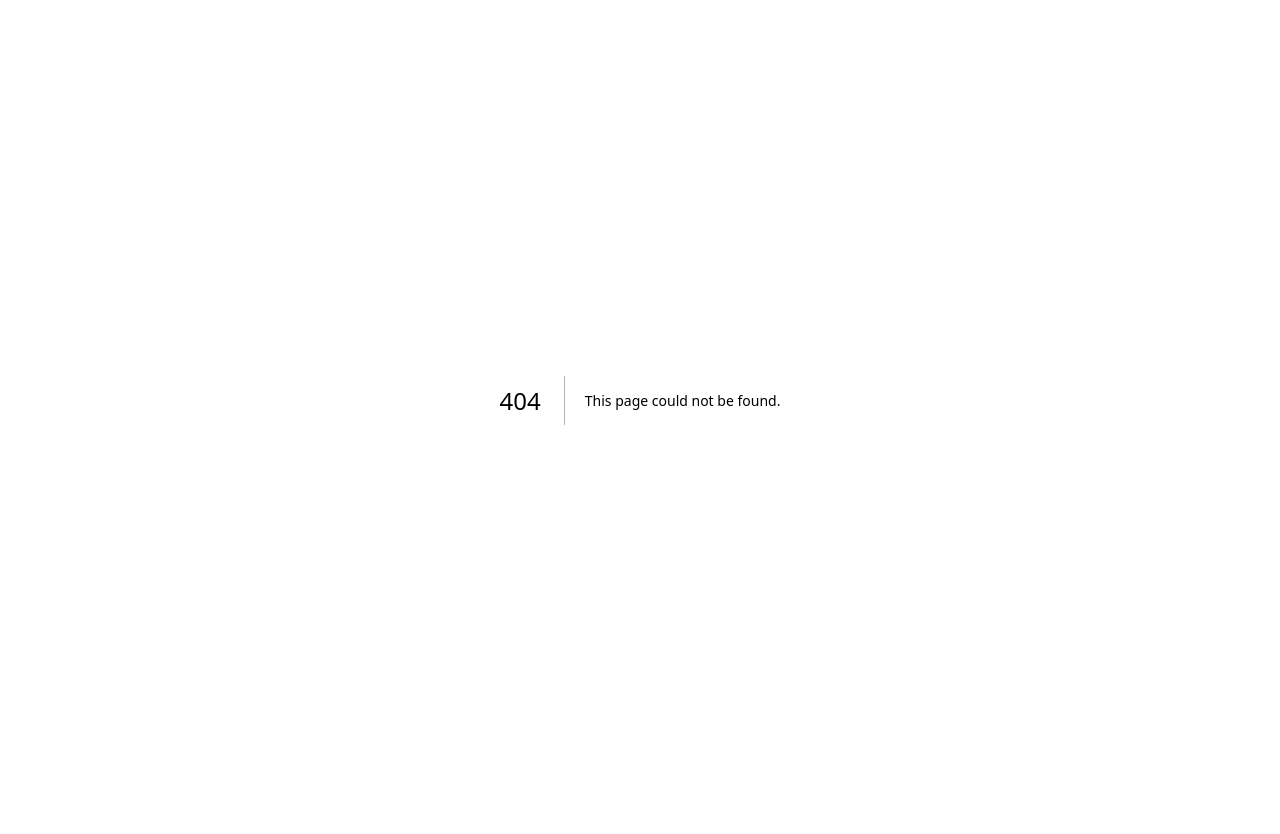
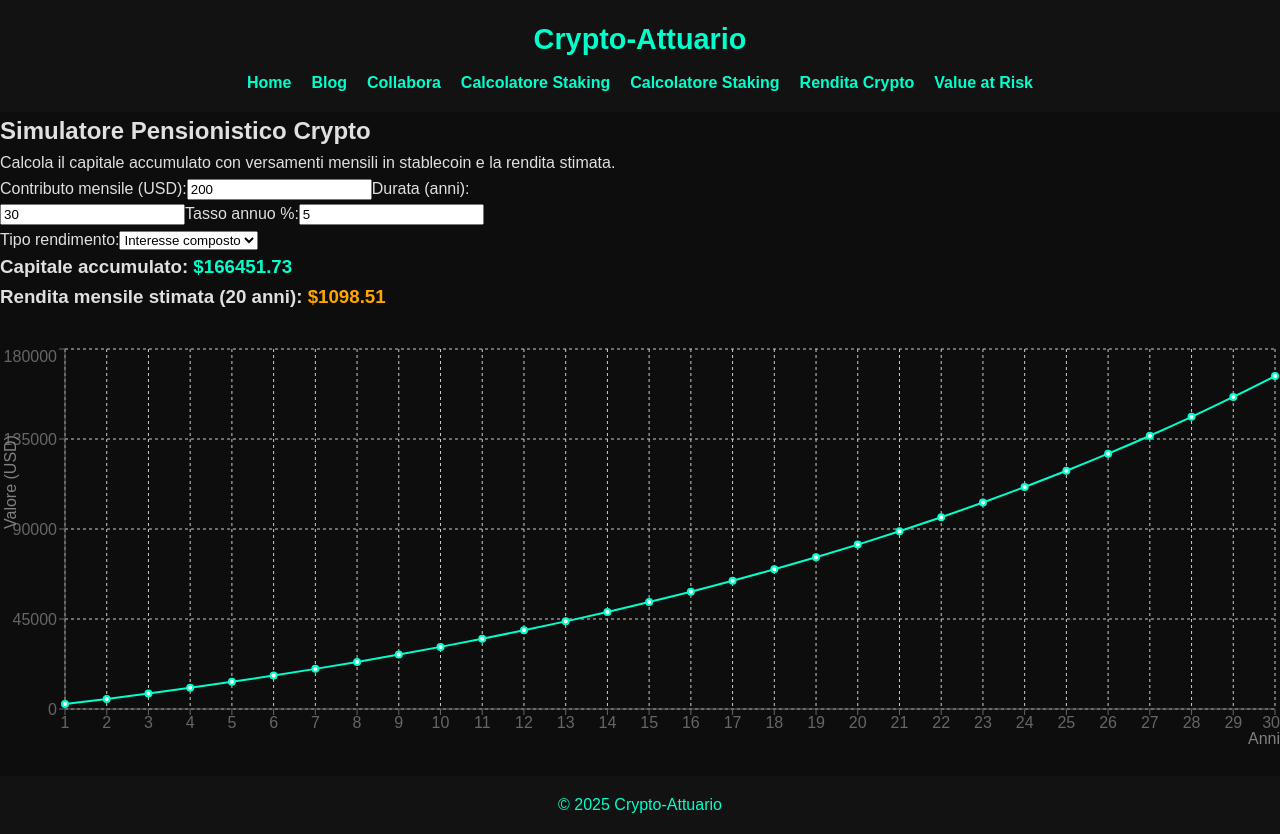
Before and after one commit to pietroscik/crypto-attuario, a Next.js app: page /pensione in a window 1280 px wide. Before the commit this address had no page. Before the commit the page ends 800 px from the top, so only its background shows below. Built offline with nearby package versions, Linux system fonts and the light colour scheme.

Commit message:
Create pensione.js

```diff
--- /dev/null
+++ b/pages/pensione.js
@@ -0,0 +1,131 @@
+import { useState } from "react";
+import Layout from "../components/Layout";
+import {
+  LineChart,
+  Line,
+  XAxis,
+  YAxis,
+  CartesianGrid,
+  Tooltip,
+  ResponsiveContainer,
+} from "recharts";
+
+export default function PensioneCrypto() {
+  const [contributo, setContributo] = useState(200); // USD/mese
+  const [anni, setAnni] = useState(30);
+  const [tasso, setTasso] = useState(5); // % annuo
+  const [rendimento, setRendimento] = useState("composto");
+
+  // Calcolo capitale finale
+  const calcolaCapitale = () => {
+    const i = tasso / 100 / 12; // tasso mensile
+    const n = anni * 12; // mesi totali
+
+    let montante = 0;
+    if (rendimento === "composto") {
+      // formula della rendita posticipata (montante contributi)
+      montante = contributo * ((Math.pow(1 + i, n) - 1) / i);
+    } else {
+      // semplice accumulo senza interessi composti
+      montante = contributo * n * (1 + i * n);
+    }
+
+    return montante.toFixed(2);
+  };
+
+  // Calcolo rendita mensile stimata (20 anni)
+  const calcolaRendita = () => {
+    const montante = parseFloat(calcolaCapitale());
+    const n = 20 * 12; // durata erogazione: 20 anni
+    const i = tasso / 100 / 12;
+
+    const rata = (montante * i) / (1 - Math.pow(1 + i, -n));
+    return rata.toFixed(2);
+  };
+
+  // Generazione dati per grafico accumulo
+  const generaDati = () => {
+    const dati = [];
+    const i = tasso / 100 / 12;
+
+    for (let anno = 1; anno <= anni; anno++) {
+      const n = anno * 12;
+      let montante =
+        contributo * ((Math.pow(1 + i, n) - 1) / i);
+      dati.push({ anno, valore: Number(montante.toFixed(2)) });
+    }
+    return dati;
+  };
+
+  const chartData = generaDati();
+
+  return (
+    <Layout>
+      <section>
+        <h2>Simulatore Pensionistico Crypto</h2>
+        <p>
+          Calcola il capitale accumulato con versamenti mensili in
+          stablecoin e la rendita stimata.
+        </p>
+
+        <div style={{ maxWidth: "500px", marginBottom: "2rem" }}>
+          <label>Contributo mensile (USD):</label>
+          <input
+            type="number"
+            value={contributo}
+            onChange={(e) => setContributo(Number(e.target.value))}
+          />
+
+          <label>Durata (anni):</label>
+          <input
+            type="number"
+            value={anni}
+            onChange={(e) => setAnni(Number(e.target.value))}
+          />
+
+          <label>Tasso annuo %:</label>
+          <input
+            type="number"
+            value={tasso}
+            onChange={(e) => setTasso(Number(e.target.value))}
+          />
+
+          <label>Tipo rendimento:</label>
+          <select
+            value={rendimento}
+            onChange={(e) => setRendimento(e.target.value)}
+          >
+            <option value="composto">Interesse composto</option>
+            <option value="semplice">Interesse semplice</option>
+          </select>
+
+          <h3>
+            Capitale accumulato:{" "}
+            <span style={{ color: "#00ffcc" }}>
+              ${calcolaCapitale()}
+            </span>
+          </h3>
+
+          <h3>
+            Rendita mensile stimata (20 anni):{" "}
+            <span style={{ color: "orange" }}>
+              ${calcolaRendita()}
+            </span>
+          </h3>
+        </div>
+
+        <div style={{ width: "100%", height: 400 }}>
+          <ResponsiveContainer>
+            <LineChart data={chartData}>
+              <CartesianGrid strokeDasharray="3 3" />
+              <XAxis dataKey="anno" label={{ value: "Anni", position: "insideBottomRight", offset: -5 }} />
+              <YAxis label={{ value: "Valore (USD)", angle: -90, position: "insideLeft" }} />
+              <Tooltip />
+              <Line type="monotone" dataKey="valore" stroke="#00ffcc" strokeWidth={2} />
+            </LineChart>
+          </ResponsiveContainer>
+        </div>
+      </section>
+    </Layout>
+  );
+}
```
